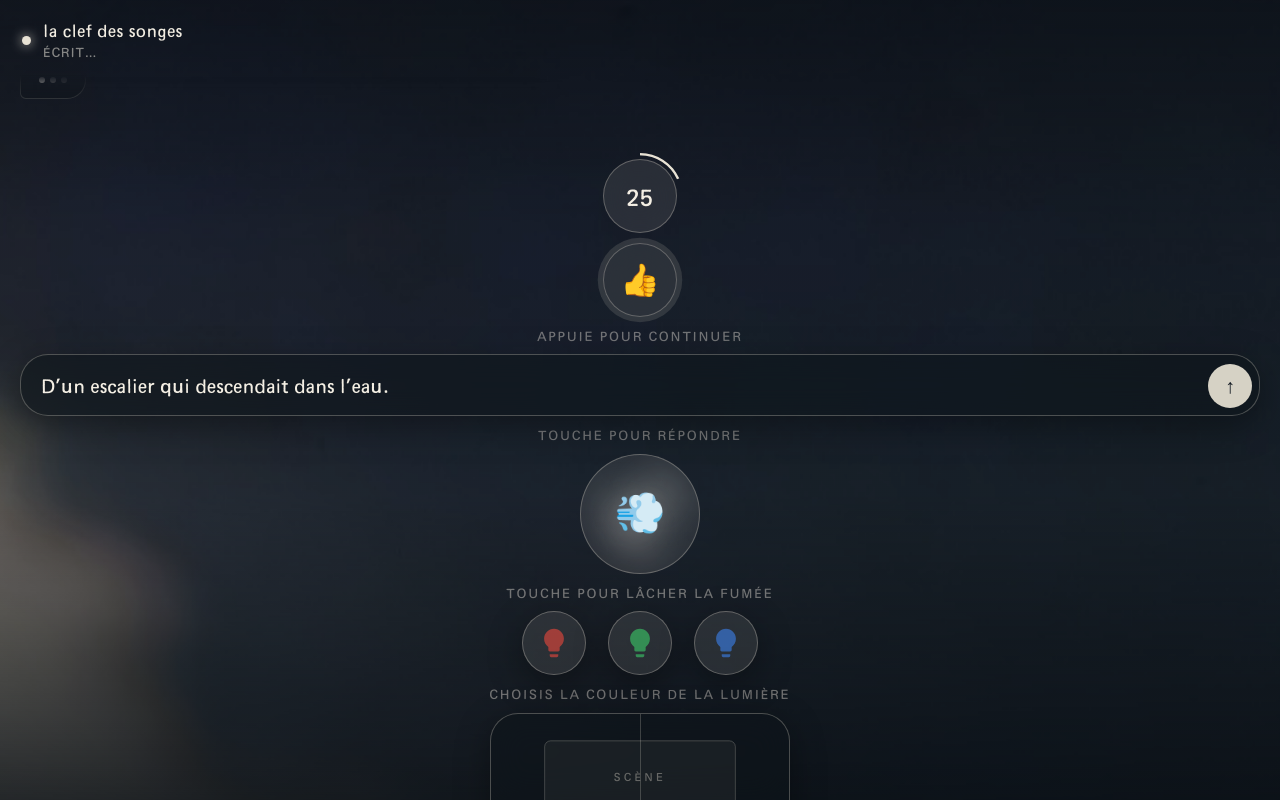
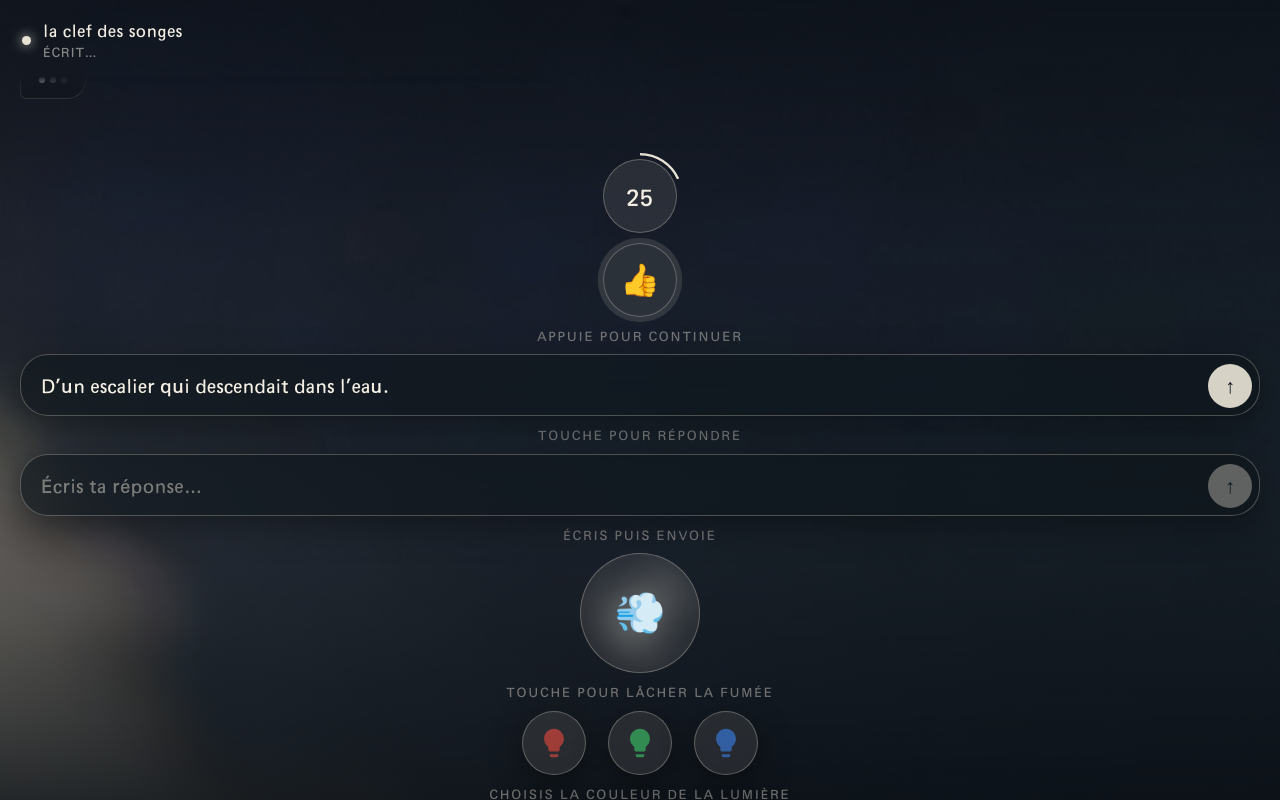
Before and after one commit to ldandrel/motel-cds-font, a React (Vite) app: page / in a window 1280 px wide. Built offline with nearby package versions, Linux system fonts and the light colour scheme.

Commit message:
ajouter inputAnswer

```diff
--- /dev/null
+++ b/src/cds/InputAnswer.tsx
@@ -0,0 +1,88 @@
+import { useState } from "react";
+import type { KeyboardEvent } from "react";
+import Box from "@mui/material/Box";
+import ButtonBase from "@mui/material/ButtonBase";
+import InputBase from "@mui/material/InputBase";
+import Typography from "@mui/material/Typography";
+import { easeOut, encre, police, rise, styleIndication, texteClair, verre } from "./style";
+
+type Props = {
+  onSend?: (texte: string) => void;
+  placeholder?: string;
+};
+
+export default function InputAnswer({ onSend, placeholder = "Écris ta réponse…" }: Props) {
+  const [texte, setTexte] = useState("");
+  const vide = texte.trim() === "";
+
+  const envoyer = () => {
+    if (vide) return;
+    onSend?.(texte.trim());
+    setTexte("");
+  };
+
+  const toucheClavier = (e: KeyboardEvent) => {
+    if (e.key === "Enter" && !e.shiftKey) {
+      e.preventDefault();
+      envoyer();
+    }
+  };
+
+  return (
+    <>
+      <Box
+        sx={{
+          ...verre(18),
+          width: "100%",
+          display: "flex",
+          alignItems: "flex-end",
+          gap: "12px",
+          p: "7px 7px 7px 20px",
+          border: "1px solid rgba(232,226,212,.28)",
+          borderRadius: "28px",
+          boxShadow: "0 10px 34px rgba(0,0,0,.35)",
+          animation: `${rise} .6s ${easeOut} both`,
+        }}
+      >
+        <InputBase
+          value={texte}
+          onChange={(e) => setTexte(e.target.value)}
+          onKeyDown={toucheClavier}
+          placeholder={placeholder}
+          autoFocus
+          multiline
+          maxRows={3}
+          fullWidth
+          sx={{
+            py: "10px",
+            font: `400 19px/1.35 ${police}`,
+            color: texteClair,
+            "& textarea::placeholder": { color: "rgba(242,237,226,.45)", opacity: 1 },
+          }}
+        />
+        <ButtonBase
+          onClick={envoyer}
+          disabled={vide}
+          disableRipple
+          aria-label="envoyer"
+          sx={{
+            width: 44,
+            height: 44,
+            flex: "none",
+            borderRadius: "50%",
+            background: "rgba(232,226,212,.92)",
+            color: encre,
+            fontSize: 20,
+            lineHeight: 1,
+            opacity: vide ? 0.4 : 1,
+            transition: "opacity .3s ease, transform .18s ease",
+            "&:active": { transform: "scale(.94)" },
+          }}
+        >
+          ↑
+        </ButtonBase>
+      </Box>
+      <Typography sx={styleIndication}>écris puis envoie</Typography>
+    </>
+  );
+}
--- a/src/cds/index.ts
+++ b/src/cds/index.ts
@@ -4,6 +4,7 @@ export { default as BulleImage } from "./BulleImage";
 export { default as BulleAnswer } from "./BulleAnswer";
 export { default as BoutonReponse } from "./BoutonReponse";
 export { default as ButtonNext } from "./ButtonNext";
+export { default as InputAnswer } from "./InputAnswer";
 export { default as Decompte } from "./Decompte";
 export { default as PadLyre } from "./PadLyre";
 export { default as LyreColor } from "./LyreColor";
--- a/src/main.tsx
+++ b/src/main.tsx
@@ -1,7 +1,7 @@
 import { StrictMode } from "react";
 import { createRoot } from "react-dom/client";
 import "./fonts.css";
-import { BoutonReponse, BulleImage, BulleAsk, BulleAnswer, ButtonNext, CDS, Decompte, LyreColor, PadLyre, Smoke } from "./cds";
+import { BoutonReponse, BulleImage, BulleAsk, BulleAnswer, ButtonNext, CDS, Decompte, InputAnswer, LyreColor, PadLyre, Smoke } from "./cds";
 
 const MEDIA_URL = "https://lm-bucket-theatre.s3.eu-central-1.amazonaws.com/intercal/";
 
@@ -14,6 +14,7 @@ createRoot(document.getElementById("root")!).render(
           <Decompte duree={30} onFin={() => console.log("fin du décompte")} />
           <ButtonNext emoji="👍" onClick={() => console.log("suivant")} />
           <BoutonReponse texte="D'un escalier qui descendait dans l'eau." onClick={() => console.log("réponse")} />
+          <InputAnswer onSend={(texte) => console.log("message :", texte)} />
           <Smoke onClick={() => console.log("fumée")} />
           <LyreColor onChange={(c) => console.log("couleur lyre :", c)} />
           <PadLyre onChange={({ x, y }) => console.log("lyre :", x, y)} />
```
Also changed, not shown: 1 other file (tests, documents, lock files or other folders).
